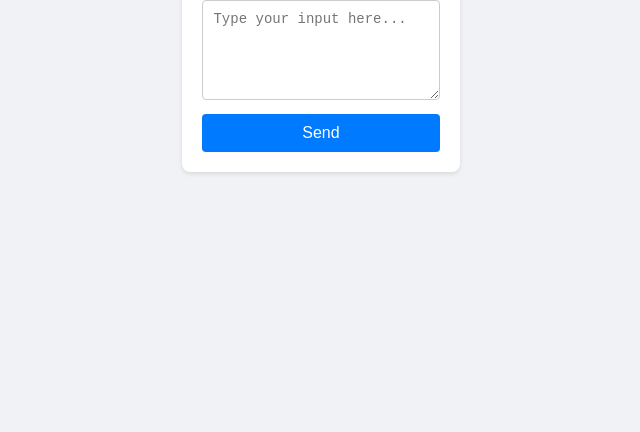
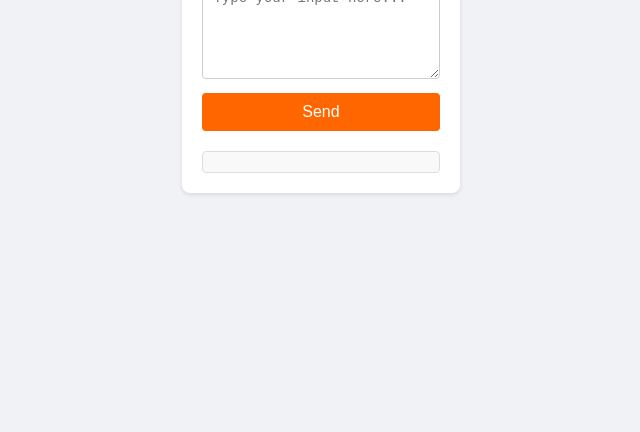
Before and after one commit to infectiouscontentengineering/typescript-openai-api-testing, a website built with Vite: page index.html in a window 1280 px wide. Shown: the part 368-800 px from the top of the page, without its empty margins (319-959 px from the left). Built offline with nearby package versions, Linux system fonts and the light colour scheme.

Commit message:
adding a couple style changes

```diff
--- a/index.html
+++ b/index.html
@@ -1,7 +1,8 @@
 <!DOCTYPE html>
 <html lang="en">
 <head>
-    <meta charset="UTF-8">
+    <meta charset="UTF-8" />
+    <link rel="icon" type="image/svg+xml" href="/infectiouscontent-logo.svg" />
     <meta name="viewport" content="width=device-width, initial-scale=1.0">
     <title>OpenAI API Interaction</title>
     <link rel="stylesheet" href="/src/style.css">
@@ -11,7 +12,7 @@
         <h1>OpenAI API Interaction</h1>
         <textarea id="user-input" placeholder="Type your input here..."></textarea>
         <button id="submission-button">Send</button>
-        <div id="response"></div>
+        <div id="response" class="output"></div>
     </div>
     <script type="module" src="/src/main.ts"></script>
 </body>
--- a/src/style.css
+++ b/src/style.css
@@ -16,6 +16,7 @@
             width: 90%;
             max-width: 500px;
             box-sizing: border-box;
+            text-align: center;
         }
         h1 {
             font-size: 24px;
@@ -38,13 +39,13 @@
             padding: 10px;
             border: none;
             border-radius: 4px;
-            background-color: #007bff;
+            background-color: #ff6600; /* Orange color */
             color: white;
             font-size: 16px;
             cursor: pointer;
         }
         button:hover {
-            background-color: #0056b3;
+            background-color: #cc5200; /* Darker orange on hover */
         }
         .output {
             margin-top: 20px;
@@ -54,4 +55,5 @@
             border: 1px solid #ddd;
             white-space: pre-wrap;
             font-size: 14px;
+            line-height: 1.5;
         }
```
